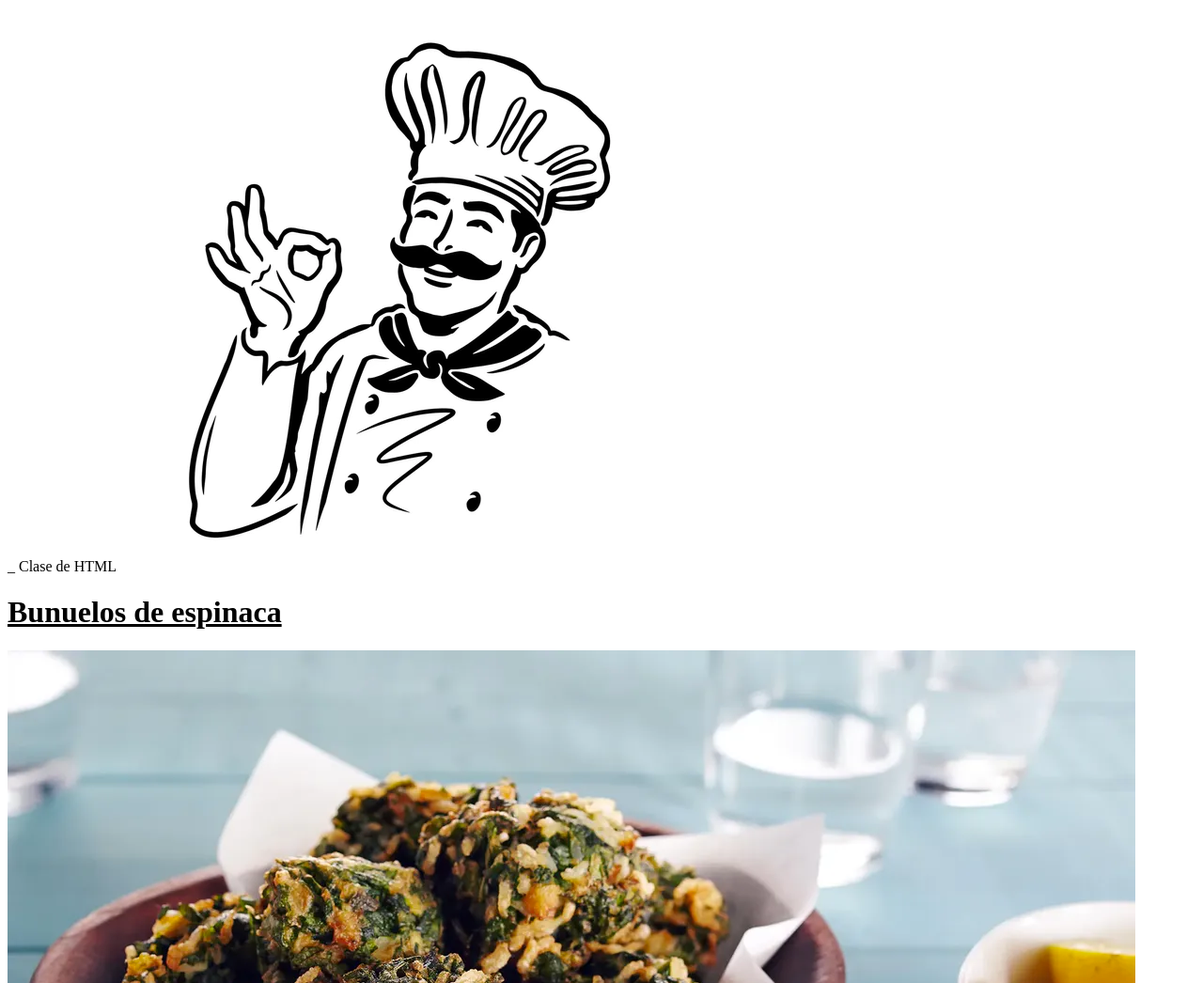
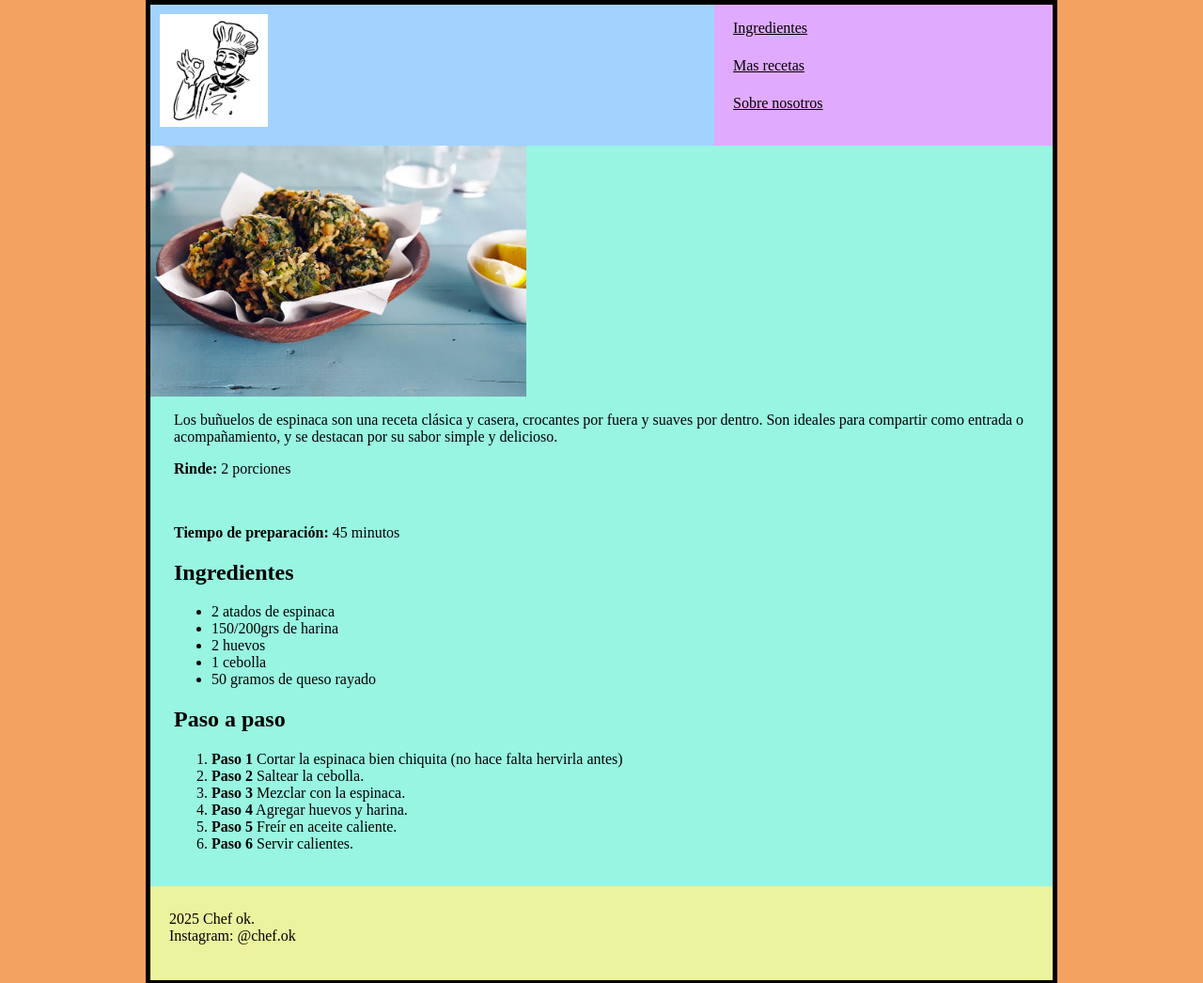
Before and after one commit to landaburujustina-cyber/lucre_uces, a plain HTML site: page index.html in a window 1280 px wide. Shown: the top 1046 px of the page at 94% size. Drawn offline with Linux system fonts and the light colour scheme.

Commit message:
Add files via upload

```diff
--- /dev/null
+++ b/CSS/receta.css
@@ -0,0 +1,81 @@
+h1{
+	color: #000000;
+}
+
+.verde{
+	color: #008000;
+}
+
+body{
+	background-color: #f4a261;
+	margin: 0;
+}
+
+main{
+	width: 960px;
+	background-color: #fbf8cc;
+	border: 5px solid black;
+	margin-left: auto;
+	margin-right: auto;
+}
+
+header{
+	width: 600px;
+	height: 150px;
+	background-color: #a2d2ff;
+	float: left;
+}
+
+header img{
+	height: 120px;
+	width: auto;
+	margin-top: 10px;
+	margin-left: 10px;
+	display: block;
+}
+
+nav{
+	width: 360px;
+	height: 150px;
+	background-color: #e0aaff;
+	float: right;
+}
+
+nav p{
+	margin-left: 20px;
+	margin-top: 15px;
+	line-height: 20px;
+}
+
+section{
+	width: 960px;
+	background-color: #98f5e1;
+	clear: both;
+	padding-bottom: 20px;
+}
+
+section img{
+	width: 400px;
+	height: auto;
+	display: block;
+	margin-left: 0;
+}
+
+section p,
+section h1,
+section ul,
+section ol{
+	margin-left: 25px;
+}
+
+footer{
+	width: 960px;
+	height: 90px;
+	background-color: #ecf39e;
+	clear: both;
+	padding-top: 10px;
+}
+
+footer p{
+	margin-left: 20px;
+}
--- a/index.html
+++ b/index.html
@@ -1,41 +1,77 @@
 <!DOCTYPE html>
-
 <html>
 <head>
-	<meta charset="utf-8">_
-	<meta name="viewport" content="width=device-width, initial-scale=1">
-	<title></title>Clase de HTML </title>
+    <meta charset="utf-8">
+    <meta name="viewport" content="width=device-width, initial-scale=1">
+
+    <link rel="stylesheet" type="text/css" href="css/receta.css">
+
+    <title>Etiquetas en HTML5</title>
 </head>
 <body>
 
-<img src = "img/logochef.png">
+<main>
+<header> <img src="IMG/logochef.png" width="360"> </header>
+<nav> <p> <u> Ingredientes </u> <br>
+ <br>
+<u> Mas recetas </u> <br>
+<br>
+<u> Sobre nosotros </u>
+</nav>
+<section>
 
-<h1> <u> Bunuelos de espinaca </u> </h1>
 
-<img src = "img/bunuelo.png">
+</p>
 
-<h2> Ingredientes </h2>
+<img src="IMG/bunuelo.png" width="400">
 
+<p>
+Los buñuelos de espinaca son una receta clásica y casera, crocantes por fuera y suaves por dentro. Son ideales para compartir como entrada o acompañamiento, y se destacan por su sabor simple y delicioso.
+</p>
+
+<p> <p><strong>Rinde:</strong> 2 porciones</p>
+<br>
+    <p><strong>Tiempo de preparación:</strong> 45 minutos </p>
+
+
+<h1>Ingredientes</h1>
 <ul>
-	<li> 2 atados de espinaca </li>
-	<li> 150 / 200 grs de harina </li>
-	<li> 2 huevos </li>
-	<li> 1 cebolla </li>
-	<li> 50 gramos de queso rayado </li>
-</ul>
+        <li> 2 atados de espinaca </li>
+        <li>150/200grs de harina </li>
+        <li>2 huevos </li>
+        <li> 1 cebolla </li>
+        <li> 50 gramos de queso rayado </li>
+    </ul>
 
-<h2> ¡A cocinar! </h2>
+<h1> Paso a paso</h1>
+<ol>
+        <li> <strong> Paso 1</strong>
+        Cortar la espinaca bien chiquita (no hace falta hervirla antes)  </li>
 
-<ol>
-	<li> Paso 1 </li>
-	<p> Cortar la espinaca bien chiquita (no hace falta hervirla antes).</p>
-	<li> Paso 2 </li>
-	<p> Saltear la cebolla y, una vez dorada, agregarla a la espinaca.</p>
-	<li> Paso 3 </li>
-	<p> Mezclar hasta que se cocine un poco y salpimentar.</p>
-	<li> Paso 4 </li>
-	<p> Agregar los dos huevos y mezclar. Sumar el queso rallado y la harina, hasta lograr una consistencia ni muy líquida ni muy espesa.</p>
-	<li> Paso 5 </li>
-	<p> Freír en aceite caliente echando la masa de a cucharadas. Darlos vuelta con una espátula para que se cocinen bien.</p>
-	<li> Paso 6 </li>
-	<p> Secar y ya están listos para servir, con alli-olli o el aderezo que más te guste. Un secreto: quedan muy buenos con poco de azúcar.</p>
+        <li><strong> Paso 2</strong>
+        Saltear la cebolla. </li>
+
+        <li><strong> Paso 3 </strong>
+        Mezclar con la espinaca. </li>
+
+        <li><strong> Paso 4</strong>
+        Agregar huevos y harina.</li>
+
+        <li><strong> Paso 5 </strong>
+        Freír en aceite caliente.</li>
+
+        <li><strong> Paso 6 </strong>
+         Servir calientes.</li>
+    </ol>
+
+
+</section>
+
+<footer> <p>2025 Chef ok.
+<br>
+Instagram: @chef.ok
+<br>
+ </footer>
+
+
+</main>
```
Also changed, not shown: IMG/turismo tucuman.webp (added), 1 other file.
